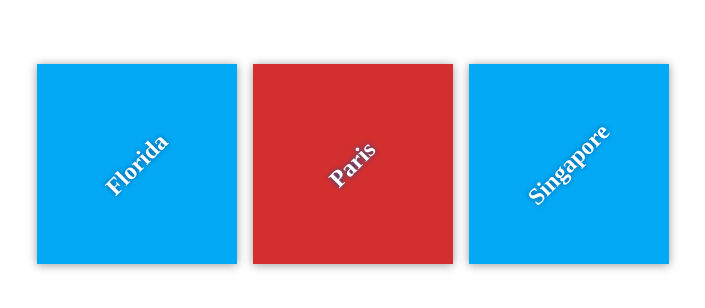
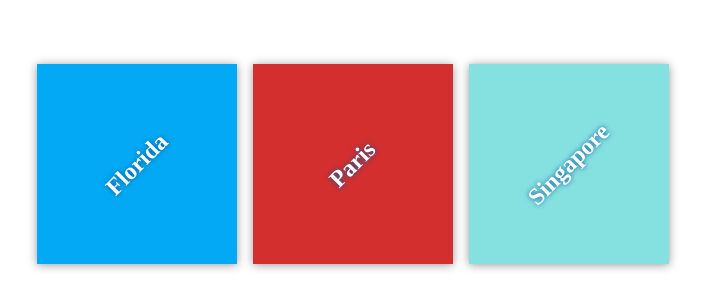
Before and after one commit to wallacewong82/my-travel-plans, a plain HTML site: page index.html in a window 1280 px wide. Shown: the part 236-544 px from the top of the page, without its empty margins (287-992 px from the left). Drawn offline with Linux system fonts and the light colour scheme.

Commit message:
Style destinations

```diff
--- a/css/app.css
+++ b/css/app.css
@@ -53,3 +53,7 @@ h2 {
 #paris {
     background-color: #d32f2f;
 }
+
+#singapore {
+    background-color: #85e0e0;
+}
```
